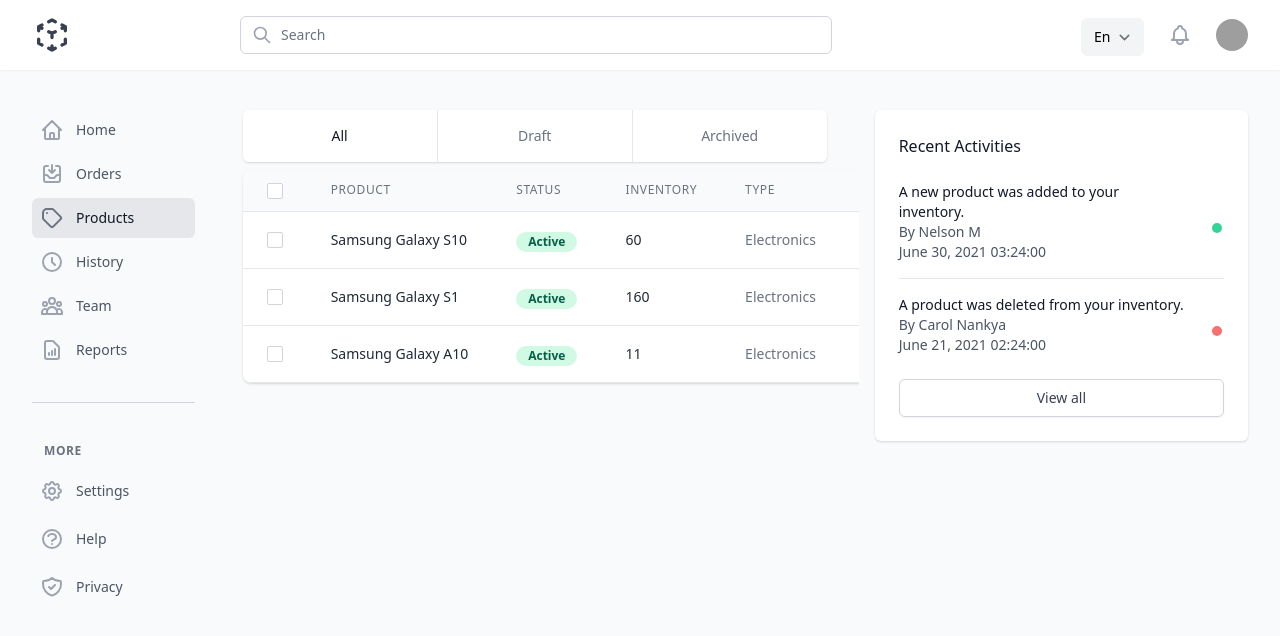
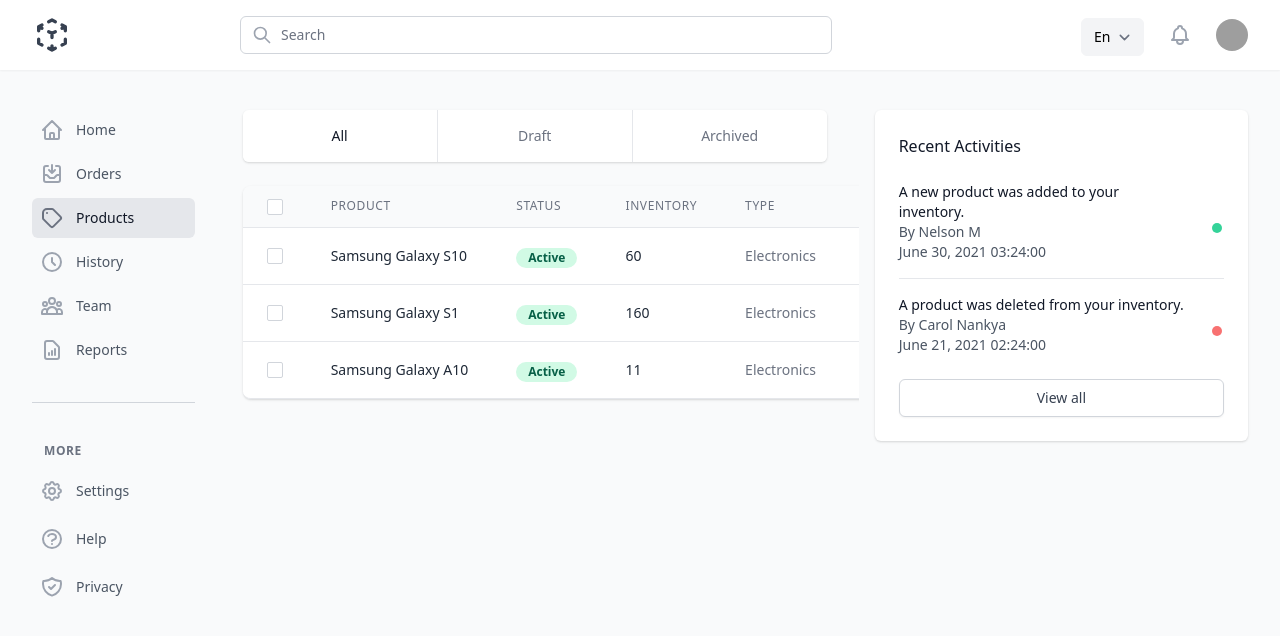
Before and after one commit to mwinel/ezziepos, a Next.js app: page /products in a window 1280 px wide. Shown: the top 636 px of the page. Built offline with nearby package versions, Linux system fonts and the light colour scheme; grey boxes are pictures that could not be loaded.

Commit message:
Fix products table padding

```diff
--- a/pages/products.js
+++ b/pages/products.js
@@ -73,7 +73,7 @@
         <Main>
           <Tabs tabs={tabs} id="products-tabs" />
           {/* Products Table */}
-          <div className="flex flex-col">
+          <div className="mt-4 flex flex-col">
             <div className="overflow-x-auto sm:-mx-6 lg:-mx-8">
               <div className="py-2 align-middle inline-block min-w-full sm:px-6 lg:px-8">
                 <div className="shadow overflow-hidden border-b border-gray-200 sm:rounded-lg">
```
